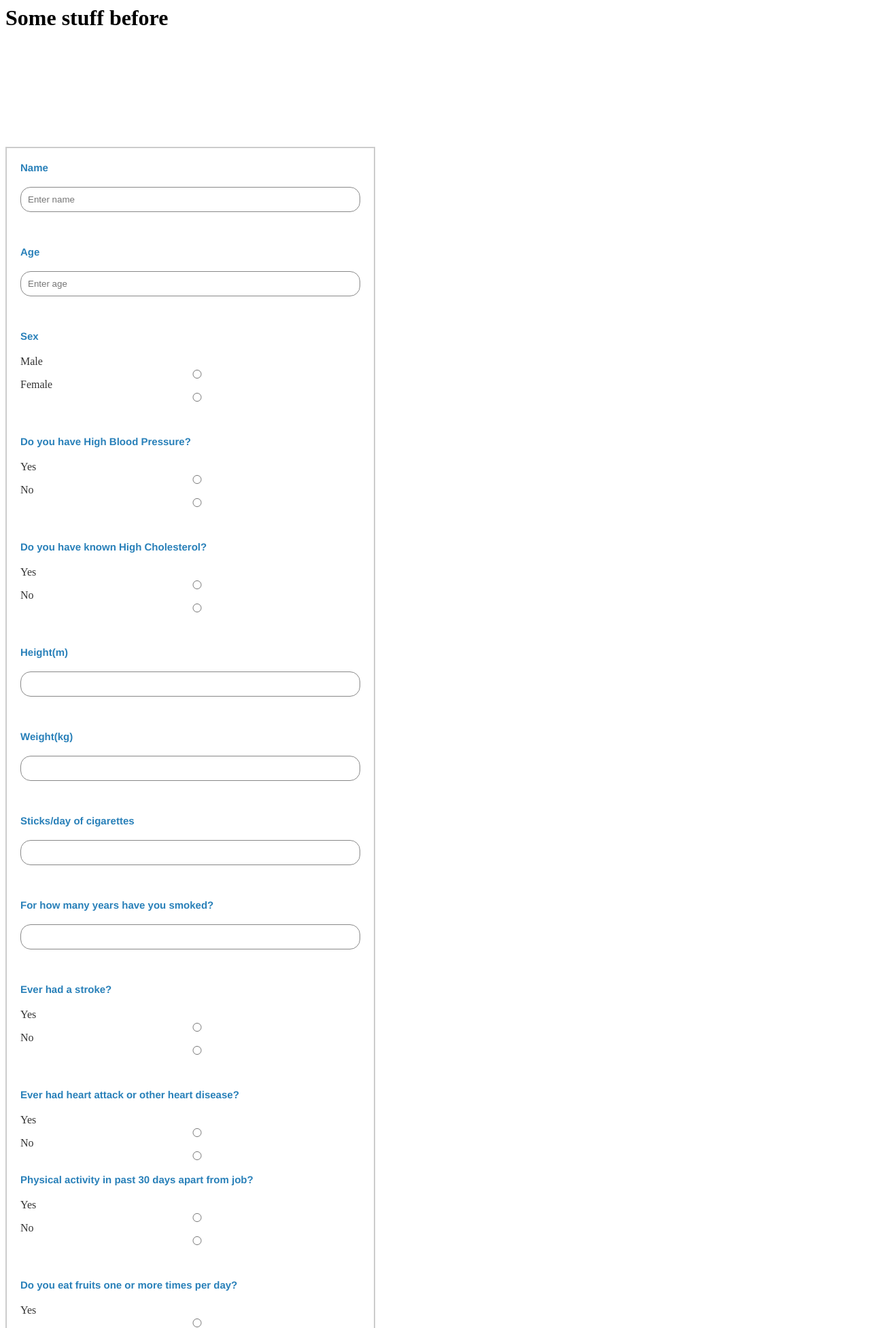
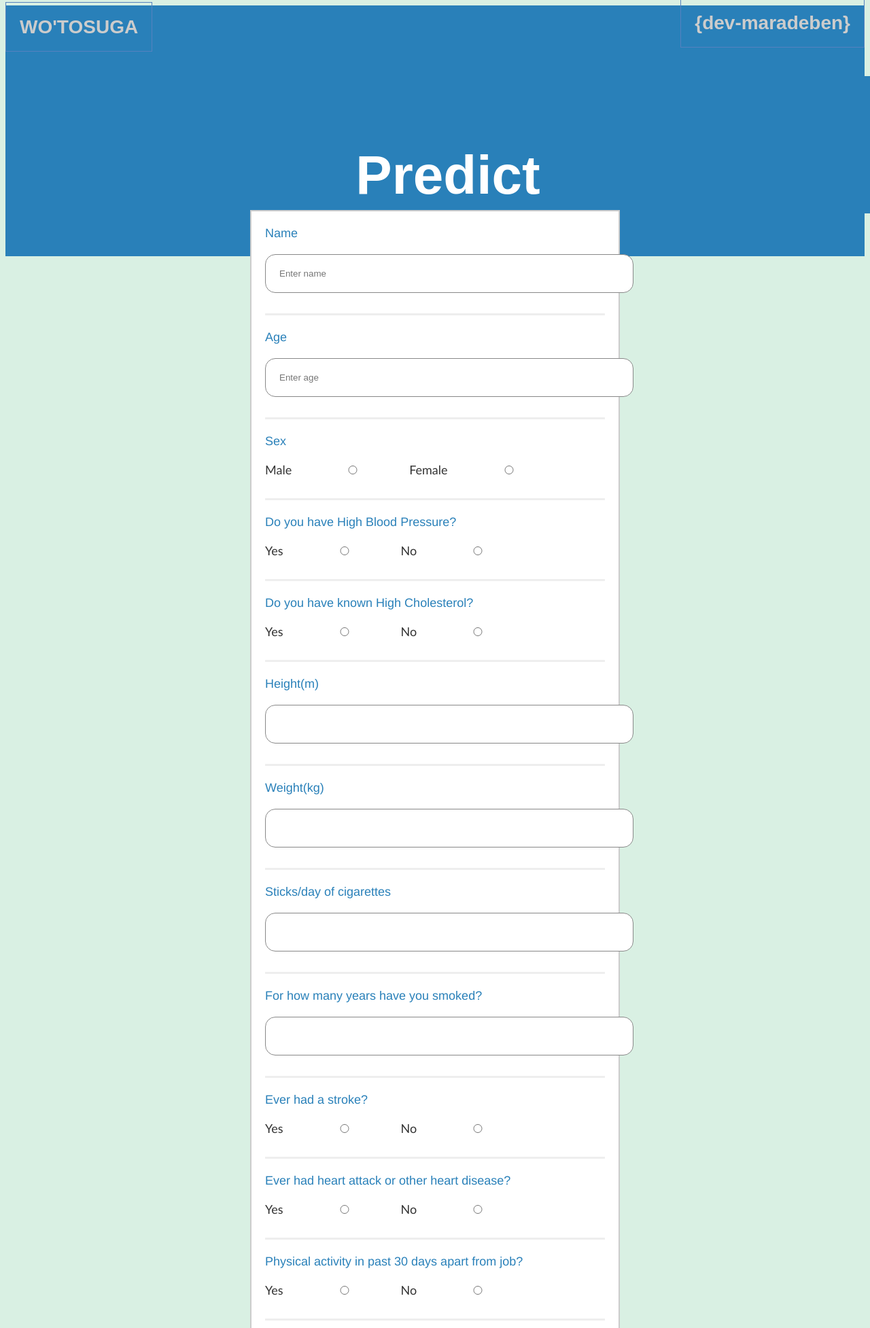
Before and after one commit to maradeben/wotosuga, a FastAPI app: page /predict in a window 1280 px wide. Shown: the top 1954 px of the page at 68% size. Run offline with FastAPI, Linux system fonts and the light colour scheme; parts of the project's set-up code (start-up, migrations or seed data) failed here and were passed over.

Commit message:
completed initial phase styling

```diff
--- a/frontend/static/styles/form.css
+++ b/frontend/static/styles/form.css
@@ -3,36 +3,38 @@
 }
 form {
   width: 500px;
-  /* margin: 0 auto; */
+  margin: 0 auto;
   /* padding-top: 120px; */
   padding-left: 20px;
   padding-right: 20px;
   padding-bottom: 50px;
   border: 2px solid #ccc;
   font-size: 20px;
-  background-color: fff;
+  background-color: #fff;
 }
 
 div.field {
   padding-bottom: 30px;
+  border-bottom-style:inset;
 }
 
 label {
-  font-size: 16px;
+  font-size: 18px;
   /* font-weight: bold; */
   color: #333;
+  font-family: 'Gill Sans', 'Gill Sans MT', Calibri, 'Trebuchet MS', sans-serif;
 }
 
 p label.field-label {
-  font-size: 15px;
+  font-size: 18px;
   font-family: 'Franklin Gothic Medium', 'Arial Narrow', Arial, sans-serif;
   color: #2980b9;
-  font-weight: bold;
+  /* font-weight: bold; */
 }
 
 input {
   width: 100%;
-  padding: 10px;
+  padding: 20px;
   border-radius: 15px;;
   border: 1px solid #888;
 }
@@ -45,6 +47,9 @@ select {
 
 input[type="radio"] {
   margin-left: 10px;
+  /* padding-right: 1px; */
+  width: 150px;
+  outline-style:;
 }
 
 input[type="submit"] {
--- a/frontend/templates/predictor.html
+++ b/frontend/templates/predictor.html
@@ -1,4 +1,4 @@
-<!-- {% extends "home.html" %}
+{% extends "home.html" %}
 {% block title %}Wo'tosuga - Predict{% endblock %}
 
 {% block page_header %}
@@ -8,14 +8,8 @@
 {% endblock %}
 
 
-{% block content %} -->
-<html>
-    <header>
-        <link rel="stylesheet" type="text/css" href="../static/styles/form.css">
+{% block content %}
 
-    </header>
-<body>
-    <h1>Some stuff before</h1>
 <div id="padding"></div>
 <form method="post">
     <div class="field">
@@ -70,7 +64,7 @@
         <label for="nostroke">No</label>
         <input type="radio" name="Stroke" id="nostroke" value="0">
     </div>
-    <div>
+    <div class="field">
         <p><label class="field-label" for="HeartDiseaseorAttack">Ever had heart attack or other heart disease?</label></p>
         <label for="heartish">Yes</label>
         <input type="radio" name="HeartDiseaseorAttack" id="heartish" value="1">
@@ -159,6 +153,5 @@
     </div>
     <input type="submit">
 </form>
-</body>
-</html>
-<!-- {% endblock %} -->
+
+{% endblock %}
```
